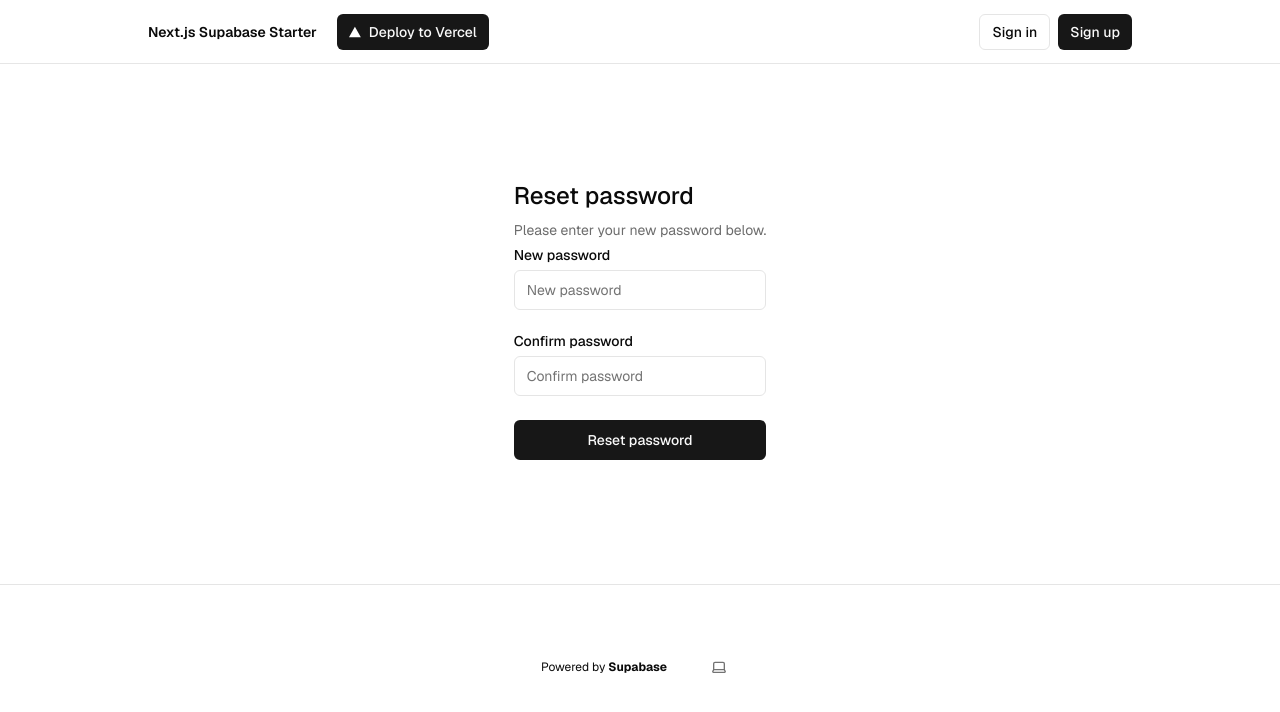
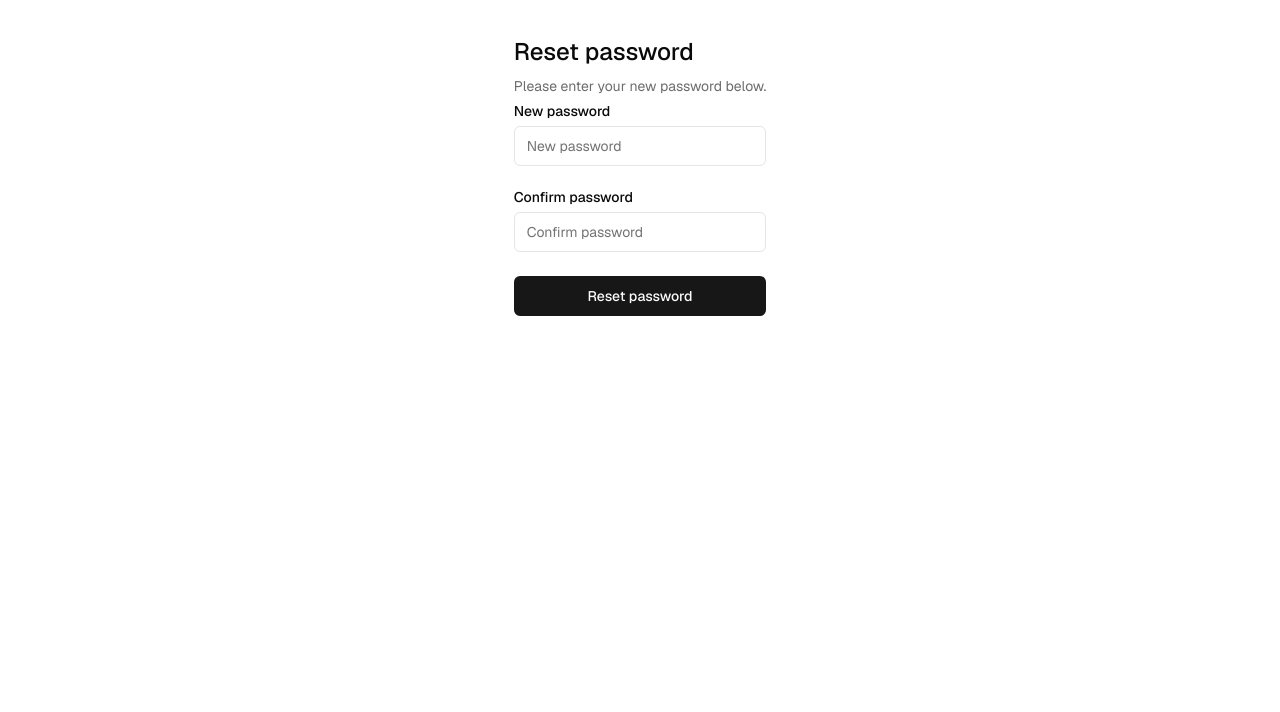
Before and after one commit to Ormon-huehuehue/LinkedInCoach-auth, a Next.js app: page /protected/reset-password in a window 1280 px wide. Shown: the top 712 px of the page. Built offline with nearby package versions, Linux system fonts and the light colour scheme; no server answers.

Commit message:
removed faltu styling

```diff
--- a/app/layout.tsx
+++ b/app/layout.tsx
@@ -39,35 +39,9 @@ export default function RootLayout({
         >
           <main className="min-h-screen flex flex-col items-center">
             <div className="flex-1 w-full flex flex-col gap-20 items-center">
-              <nav className="w-full flex justify-center border-b border-b-foreground/10 h-16">
-                <div className="w-full max-w-5xl flex justify-between items-center p-3 px-5 text-sm">
-                  <div className="flex gap-5 items-center font-semibold">
-                    <Link href={"/"}>Next.js Supabase Starter</Link>
-                    <div className="flex items-center gap-2">
-                      <DeployButton />
-                    </div>
-                  </div>
-                  {!hasEnvVars ? <EnvVarWarning /> : <HeaderAuth />}
-                </div>
-              </nav>
               <div className="flex flex-col gap-20 max-w-5xl p-5">
                 {children}
               </div>
-
-              <footer className="w-full flex items-center justify-center border-t mx-auto text-center text-xs gap-8 py-16">
-                <p>
-                  Powered by{" "}
-                  <a
-                    href="https://supabase.com/?utm_source=create-next-app&utm_medium=template&utm_term=nextjs"
-                    target="_blank"
-                    className="font-bold hover:underline"
-                    rel="noreferrer"
-                  >
-                    Supabase
-                  </a>
-                </p>
-                <ThemeSwitcher />
-              </footer>
             </div>
           </main>
         </ThemeProvider>
--- a/app/reset-password/page.tsx
+++ b/app/reset-password/page.tsx
@@ -8,8 +8,10 @@ export default function ResetPasswordPage() {
   const [newPassword, setNewPassword] = useState("");
   const [loading, setLoading] = useState(false);
   const [message, setMessage] = useState("");
+  const [messageColor, setMessageColor] = useState("text-red-500"); // Default to red for errors
+  const [isTokenValid, setIsTokenValid] = useState(true);
+
   const router = useRouter();
-
   const supabase = createClient();
 
   useEffect(() => {
@@ -17,10 +19,20 @@ export default function ResetPasswordPage() {
     const accessToken = hashParams.get("access_token");
 
     if (accessToken) {
-      supabase.auth.setSession({
+      supabase.auth
+        .setSession({
           access_token: accessToken,
           refresh_token: hashParams.get("refresh_token") || "",
+        })
+        .then(({ error }) => {
+          if (error) {
+            setIsTokenValid(false);
+            setMessage("The reset link has expired or is invalid.");
+          }
         });
+    } else {
+      setIsTokenValid(false);
+      setMessage("The reset link is missing or invalid.");
     }
   }, []);
 
@@ -30,8 +42,10 @@ export default function ResetPasswordPage() {
 
     if (error) {
       setMessage(error.message);
+      setMessageColor("text-red-500");
     } else {
       setMessage("Password updated successfully!");
+      setMessageColor("text-green-500");
       setTimeout(() => router.push("/login"), 2000);
     }
     setLoading(false);
@@ -40,6 +54,11 @@ export default function ResetPasswordPage() {
   return (
     <div className="flex flex-col items-center justify-center min-h-screen">
       <h2 className="text-2xl font-bold mb-4">Reset Password</h2>
+
+      {!isTokenValid ? (
+        <p className="text-red-500">The reset link has expired or is invalid.</p>
+      ) : (
+        <>
           <input
             type="password"
             placeholder="New Password"
@@ -54,7 +73,10 @@ export default function ResetPasswordPage() {
           >
             {loading ? "Updating..." : "Update Password"}
           </button>
-      {message && <p className="mt-2 text-red-500">{message}</p>}
+        </>
+      )}
+
+      {message && <p className={`mt-2 ${messageColor}`}>{message}</p>}
     </div>
   );
 }
```
Lines whose indentation alone changed are shown as unchanged.
